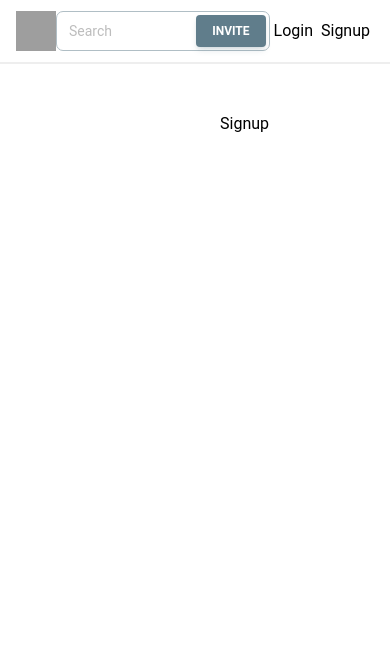
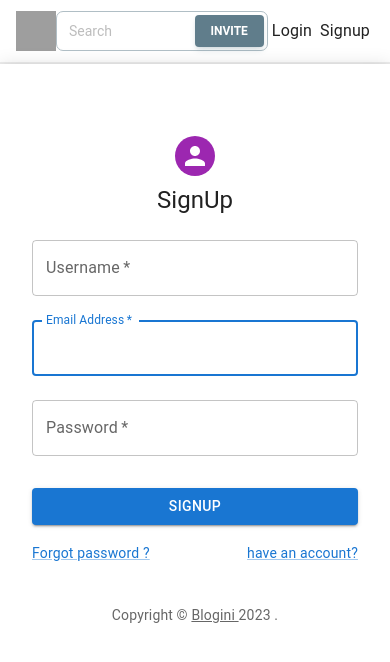
Before and after one commit to birukindrias/php-react-blog, a React (Vite) app: page /Signup in a window 390 px wide. Shown: the top 662 px of the page. Built offline with nearby package versions, Linux system fonts and the light colour scheme.

Commit message:
update search

```diff
--- a/src/App.jsx
+++ b/src/App.jsx
@@ -19,22 +19,25 @@ function App() {
     <div>
       <Layout>
         <nav>
-          <ul>
-
-          </ul>
+          <ul></ul>
         </nav>
 
         <Routes>
           {token ? (
             <>
+              <Route path="/" element={<Home />} />
               <Route path="/home" element={<Home />} />
               <Route path="/create" element={<ItemForm />} />
 
               <Route path="/profile" element={<Dashboard />} />
-              <Route path="/users" element={<Users   />} />
+              <Route path="/users" element={<Users />} />
             </>
           ) : (
             <>
+              <Route path="/" element={<Home />} />
+              <Route path="/home" element={<Home />} />
+              <Route path="/users" element={<Users />} />
+
               <Route path="/Signup" element={<Register />} />
               <Route path="/login" element={<Login />} />
             </>
--- a/src/axios.js
+++ b/src/axios.js
@@ -24,7 +24,6 @@ export const fetchItems = () => async (dispatch) => {
 export const post = ({ post, user_id }) => async (dispatch) => {
     dispatch(createStart());
     try {
-        console.log(name);
 
         const response = await axios.post(
             api + "createpost",
@@ -38,13 +37,13 @@ export const post = ({ post, user_id }) => async (dispatch) => {
         dispatch(createFailure(error.message));
     }
 };
-export const searchUser = (search_user) => async (dispatch) => {
+export const searchUser = ({ search_user: search_user }) => async (dispatch) => {
     try {
         if (search_user != "") {
             console.log(search_user);
             console.log('search_user');
             const response = await axios.post("http://localhost:8080/api/v1/search", {
-                search_user,
+                 search_user: search_user
             });
 
             console.log(response.data.data.users);
--- a/src/components/Home.jsx
+++ b/src/components/Home.jsx
@@ -2,23 +2,64 @@ import React, { useEffect } from "react";
 import { useDispatch, useSelector } from "react-redux";
 import { fetchItems } from "../axios";
 import ItemList from "./post/ItemList";
+import { Link } from "react-router-dom";
 
 const Home = () => {
-
-  const dispatch = useDispatch();
   const user = useSelector((state) => state.auth.user);
   const items = useSelector((state) => state.resource.items);
-  console.log(items);
-  if (!user) {
-    return <div>You must be logged in to view this page.</div>;
-  }
-  useEffect(() => {
-    dispatch(fetchItems());
-  }, [dispatch]);
+  // console.log(items);
+  // if (!user) {
+  //   return <div>You must be logged in to view this page.</div>;
+  // }
+
   return (
     <div>
-
-      {items ? <ItemList /> : "noopsts "}
+      {user ? (
+        <ItemList />
+      ) : (
+        <>
+          <div>
+            <section className="mb-40">
+              <div
+                className="relative overflow-hidden bg-no-repeat bg-cover"
+                Style="
+        background-position: 50%;
+        background-image: url('https://source.unsplash.com/random/?city,night');
+        height: 500px;
+      "
+              >
+                <div
+                  className="absolute top-0 right-0 bottom-0 left-0 w-full h-full overflow-hidden bg-fixed"
+                  Style="background-color: rgba(0, 0, 0, 0.75)"
+                >
+                  <div className="flex justify-center items-center h-full">
+                    <div className="text-center text-white px-6 md:px-12">
+                      <h1 className="text-5xl md:text-6xl xl:text-7xl font-bold tracking-tight mb-12">
+                        The best offer on the market <br />
+                        <span>for your business</span>
+                      </h1>
+                      <Link to="/login">
+                        <button
+                          type="button"
+                          className="inline-block px-7 py-3 border-2 border-white text-white font-medium text-sm leading-snug uppercase rounded hover:bg-black hover:bg-opacity-5 focus:outline-none focus:ring-0 transition duration-150 ease-in-out"
+                          data-mdb-ripple="true"
+                          data-mdb-ripple-color="light"
+                        >
+                          Get started
+                        </button>
+                      </Link>
+                    </div>
+                  </div>
+                </div>
+              </div>
+            </section>
+          </div>
+          <div className="-mt-32">
+            <div className="w-full text-center">Leatest Articles</div>
+            <ItemList />
+          </div>
+        </>
+      )}
     </div>
   );
 };
--- a/src/components/Login.jsx
+++ b/src/components/Login.jsx
@@ -131,7 +131,7 @@ function Login() {
                   </Link>{" "}
                 </Grid>{" "}
                 <Grid item>
-                  <Link href="/register" variant="body2">
+                  <Link href="/signup" variant="body2">
                     {" "}
                     {"Don't have an account?"}{" "}
                   </Link>{" "}
--- a/src/components/Register.jsx
+++ b/src/components/Register.jsx
@@ -1,6 +1,48 @@
 import { useDispatch } from "react-redux";
+import { Signup } from "../axios";
+
+
+
+
+import Avatar from "@mui/material/Avatar";
+import Button from "@mui/material/Button";
+import CssBaseline from "@mui/material/CssBaseline";
+import TextField from "@mui/material/TextField";
+import FormControlLabel from "@mui/material/FormControlLabel";
+import Checkbox from "@mui/material/Checkbox";
+import Link from "@mui/material/Link";
+
+import Paper from "@mui/material/Paper";
+import Box from "@mui/material/Box";
+import Grid from "@mui/material/Grid";
+import Typography from "@mui/material/Typography";
+import { createTheme, ThemeProvider } from "@mui/material/styles";
+import axios from "axios";
+
+import React, { useState } from "react";
 import { useNavigate } from "react-router-dom";
-import { Signup } from "../axios";
+function Copyright(props) {
+  return (
+    <Typography
+      variant="body2"
+      color="text.secondary"
+      align="center"
+      {...props}
+    >
+      {" "}
+      {"Copyright © "}{" "}
+      <Link color="inherit" href="https://mui.com/">
+        Blogini{" "}
+      </Link>{" "}
+      {new Date().getFullYear()} {"."}{" "}
+    </Typography>
+  );
+}
+const theme = createTheme();
+
+
+
+
 
 function Register() {
   const dispatch = useDispatch();
@@ -12,17 +54,124 @@ function Register() {
     const username = event.target.username.value;
     const password = event.target.password.value;
     if (dispatch(Signup(username, email, password))) {
-      navigate("/dashboard");
+      navigate("/home");
     }
   };
 
   return (
-    <form onSubmit={handleSubmit}>
-      <input type="text" name="username" />
-      <input type="email" name="email" />
-      <input type="password" name="password" />
-      <button type="submit">Signup</button>
-    </form>
+    // <form onSubmit={handleSubmit}>
+    //   <input type="text" name="username" />
+    //   <input type="email" name="email" />
+    //   <input type="password" name="password" />
+    //   <button type="submit">Signup</button>
+    // </form>
+    <ThemeProvider theme={theme}>
+      <Grid container component="main" sx={{ height: "100vh" }}>
+        <CssBaseline />
+        <Grid
+          item
+          xs={false}
+          sm={4}
+          md={7}
+          sx={{
+            backgroundImage:
+              "url(https://source.unsplash.com/random/?city,night)",
+            backgroundRepeat: "no-repeat",
+            backgroundColor: (t) =>
+              t.palette.mode === "light"
+                ? t.palette.grey[50]
+                : t.palette.grey[900],
+            backgroundSize: "cover",
+            backgroundPosition: "center",
+          }}
+        />{" "}
+        <Grid item xs={12} sm={8} md={5} component={Paper} elevation={6} square>
+          <Box
+            sx={{
+              my: 8,
+              mx: 4,
+              display: "flex",
+              flexDirection: "column",
+              alignItems: "center",
+            }}
+          >
+            <Avatar sx={{ m: 1, bgcolor: "secondary.main" }}>
+              {/* <LockOutlinedIcon /> */}
+            </Avatar>{" "}
+            <Typography component="h1" variant="h5">
+              SignUp{" "}
+            </Typography>{" "}
+            <Box
+              component="form"
+              noValidate
+              onSubmit={handleSubmit}
+              sx={{ mt: 1 }}
+            >
+              {/* {errors} */}
+              <TextField
+                margin="normal"
+                required
+                fullWidth
+                id="Username"
+                label="Username"
+                name="username"
+                autoComplete="Username"
+                // onChange={(e) => setEmail(e.target.value)}
+                autoFocus
+              />
+              <TextField
+                margin="normal"
+                required
+                fullWidth
+                id="email"
+                label="Email Address"
+                name="email"
+                autoComplete="email"
+                // onChange={(e) => setEmail(e.target.value)}
+                autoFocus
+              />
+              <TextField
+                margin="normal"
+                required
+                fullWidth
+                name="password"
+                label="Password"
+                type="password"
+                id="password"
+                // onChange={(e) => setPassword(e.target.value)}
+                autoComplete="current-password"
+              />
+              {/* <FormControlLabel
+                            control={<Checkbox value="remember" color="primary" />}
+                            label="Remember me"
+                          /> */}{" "}
+              <Button
+                type="submit"
+                fullWidth
+                variant="contained"
+                sx={{ mt: 3, mb: 2 }}
+              >
+                SignUp{" "}
+              </Button>{" "}
+              <Grid container>
+                <Grid item xs>
+                  <Link href="#" variant="body2">
+                    Forgot password ?
+                  </Link>{" "}
+                </Grid>{" "}
+                <Grid item>
+                  <Link href="/login" variant="body2">
+                    {" "}
+                    {" have an account?"}{" "}
+                  </Link>{" "}
+                </Grid>{" "}
+              </Grid>{" "}
+              <Copyright sx={{ mt: 5 }} />{" "}
+            </Box>{" "}
+          </Box>{" "}
+        </Grid>{" "}
+      </Grid>{" "}
+    </ThemeProvider>
   );
 }
 export default Register;
--- a/src/components/layout/TopNav.jsx
+++ b/src/components/layout/TopNav.jsx
@@ -81,7 +81,9 @@ function TopNav() {
                   <img
                     className="h-full w-full mx-auto rounded-lg"
                     // src="https://upload.wikimedia.org/wikipedia/commons/thumb/1/1b/Svelte_Logo.svg/512px-Svelte_Logo.svg.png"
-                    src={`http://localhost:8080/storage/profile/${user["img"]}`}
+                    src={`http://localhost:8080/storage/profile/${
+                      user["img"] ? user["img"] : "def.jpeg"
+                    }`}
                     alt="profile logo"
                   />
                 </Link>
--- a/src/components/post/ItemList.jsx
+++ b/src/components/post/ItemList.jsx
@@ -1,9 +1,12 @@
-import { useSelector } from 'react-redux';
+import { useDispatch, useSelector } from "react-redux";
 import { styled } from "@mui/material/styles";
 import Box from "@mui/material/Box";
 import Paper from "@mui/material/Paper";
 import Grid from "@mui/material/Grid";
 import PostItem from "./PostItem";
+import { fetchItems } from "../../axios";
+import { useEffect } from "react";
+
 const Item = styled(Paper)(({ theme }) => ({
   backgroundColor: theme.palette.mode === "dark" ? "#1A2027" : "#fff",
   ...theme.typography.body2,
@@ -12,6 +15,12 @@ const Item = styled(Paper)(({ theme }) => ({
   color: theme.palette.text.secondary,
 }));
 function ItemList() {
+  const dispatch = useDispatch();
+
+  useEffect(() => {
+    dispatch(fetchItems());
+  }, [dispatch]);
+
   const items = useSelector((state) => state.resource.items);
   const posts = useSelector((state) => state.resource.items);
 
--- a/src/components/users/Users.jsx
+++ b/src/components/users/Users.jsx
@@ -11,15 +11,13 @@ import { useSelector } from "react-redux";
 
 export default function Users() {
   let user = useSelector((state) => state.user.users);
-  let usser = useSelector((state) => state.auth.user);
-  console.log("user");
   console.log(user);
-  console.log(usser);
 
   return (
     <>
       <div className="flex gap-3 justify-center flex-wrap">
-        {user? user.map((post, index) => (
+        {user
+          ? user.map((post, index) => (
               <Card
                 shadow={false}
                 className="relative grid h-[40rem] w-full max-w-[28rem] items-end justify-center overflow-hidden text-center"
@@ -51,7 +49,6 @@ export default function Users() {
                       className="border-2 border-white"
                       //   src="https://images.unsplash.com/photo-1633332755192-727a05c4013d?ixlib=rb-1.2.1&ixid=MnwxMjA3fDB8MHxwaG90by1wYWdlfHx8fGVufDB8fHx8&auto=format&fit=crop&w=1480&q=80"
                       src={`http://localhost:8080/storage/profile/${
-
                         post.pimg ? post.pimg : "def.jpeg"
                       }`}
                     />
--- a/src/post/LIstItems.jsx
+++ b/src/post/LIstItems.jsx
@@ -1,6 +1,6 @@
 import React, { useEffect } from "react";
 import { useSelector, useDispatch } from "react-redux";
-import { fetchItems } from "./itemsSlice";
+import { fetchItems } from "../../axios";
 
 const ItemList = () => {
   const items = useSelector((state) => state.items.items);
```
Also changed, not shown: 2 other files (tests, documents, lock files or other folders). Lines whose indentation alone changed are shown as unchanged.
